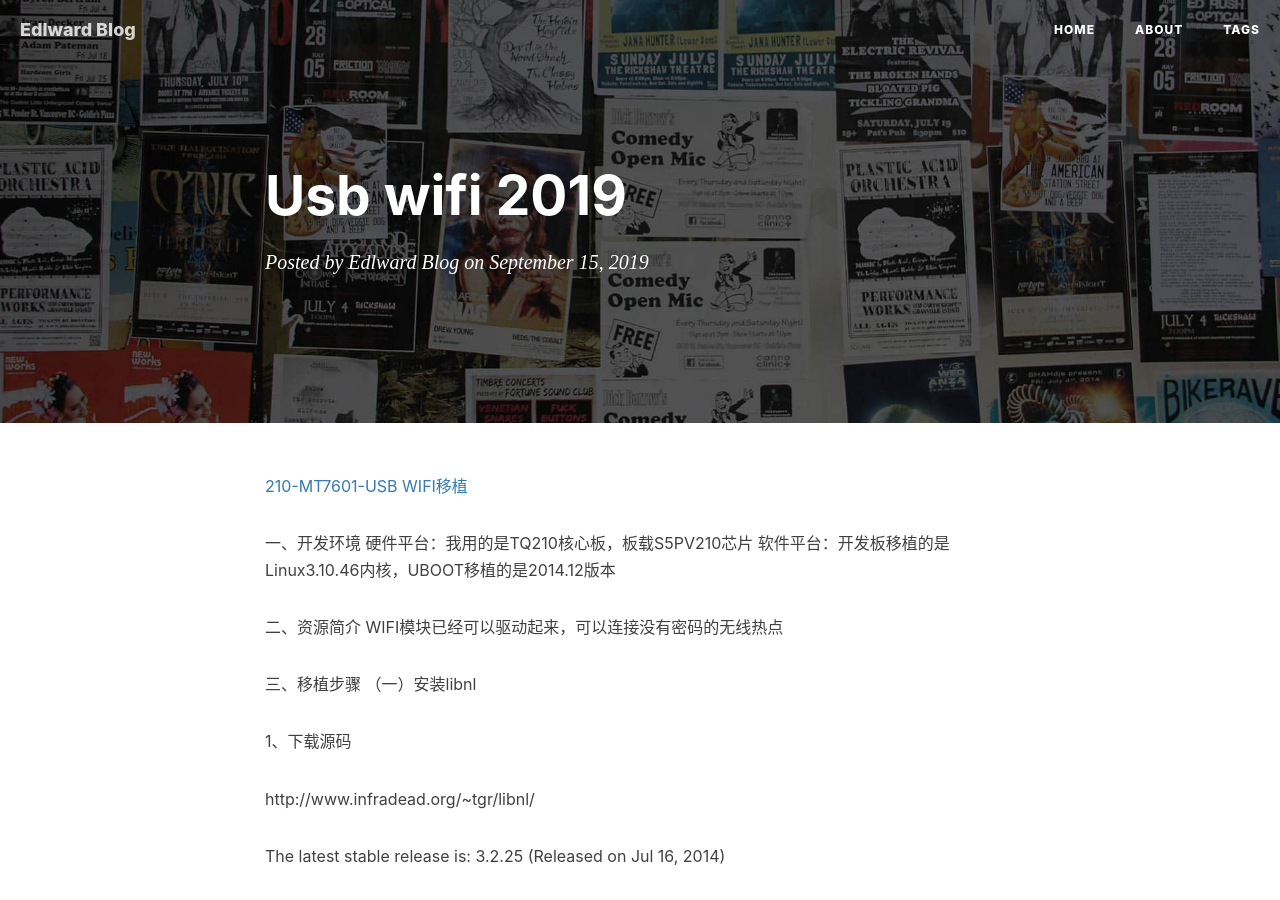
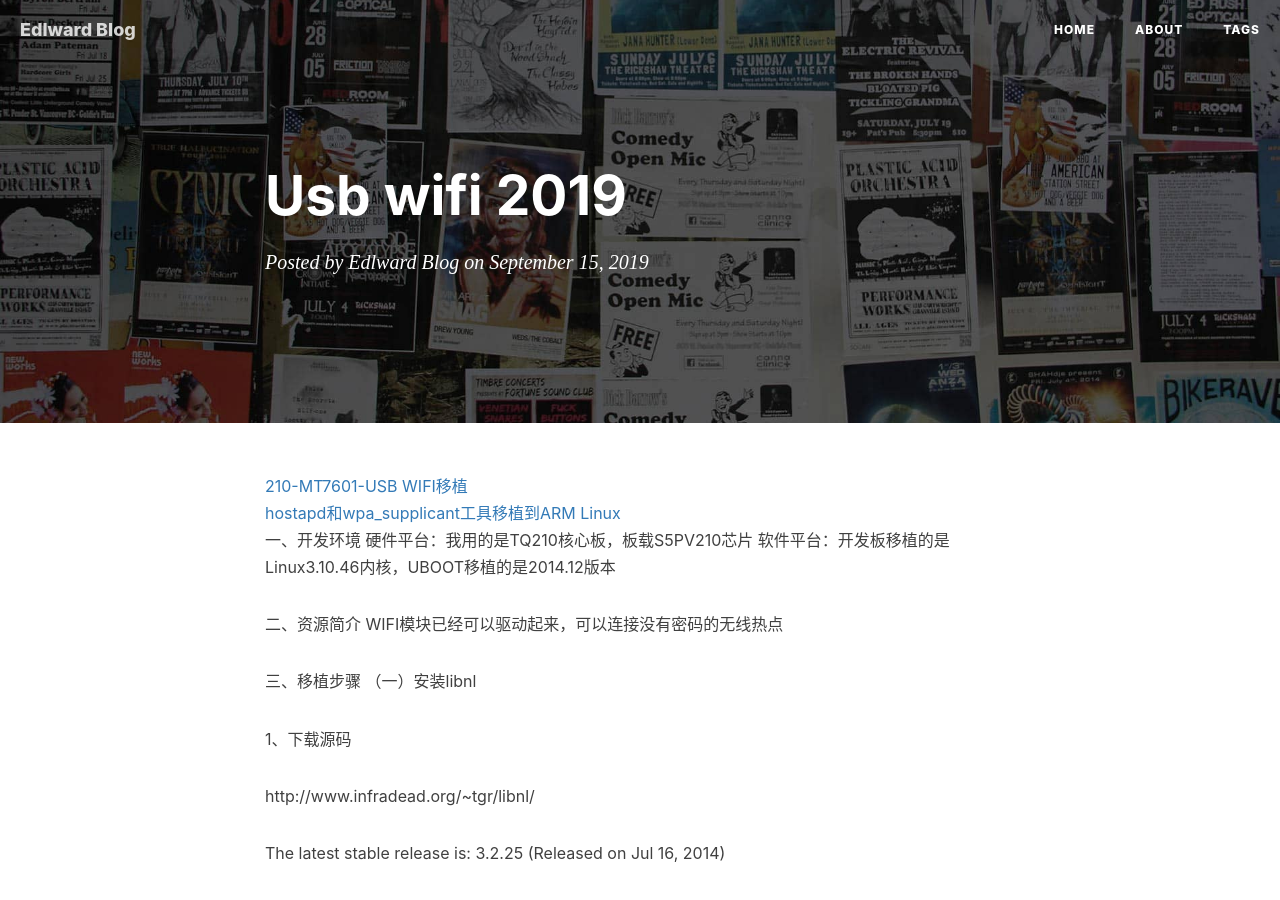
Before and after one commit to gary-robotics/dlward, a Jekyll site: the page built from _posts/2019-09-15-usb wifi-2019.markdown, in a window 1280 px wide and 900 px high. Built offline with Jekyll 4.4.1, drawn with Linux system fonts in a browser that asks for light colours; nearby versions of some CDN libraries; our own code applies the rules of GitHub Pages for plain Markdown files; comment, search, counter and statistics services are not loaded.

Commit message:
Update 2019-09-15-usb wifi-2019.markdown

```diff
--- a/_posts/2019-09-15-usb wifi-2019.markdown
+++ b/_posts/2019-09-15-usb wifi-2019.markdown
@@ -1,7 +1,7 @@
 
 
 [210-MT7601-USB WIFI移植](https://blog.csdn.net/wangdapao12138/article/details/82559422)
-
+[hostapd和wpa_supplicant工具移植到ARM Linux](https://blog.csdn.net/zhaoxd200808501/article/details/74392453)
 一、开发环境
 硬件平台：我用的是TQ210核心板，板载S5PV210芯片
 软件平台：开发板移植的是Linux3.10.46内核，UBOOT移植的是2014.12版本
```
